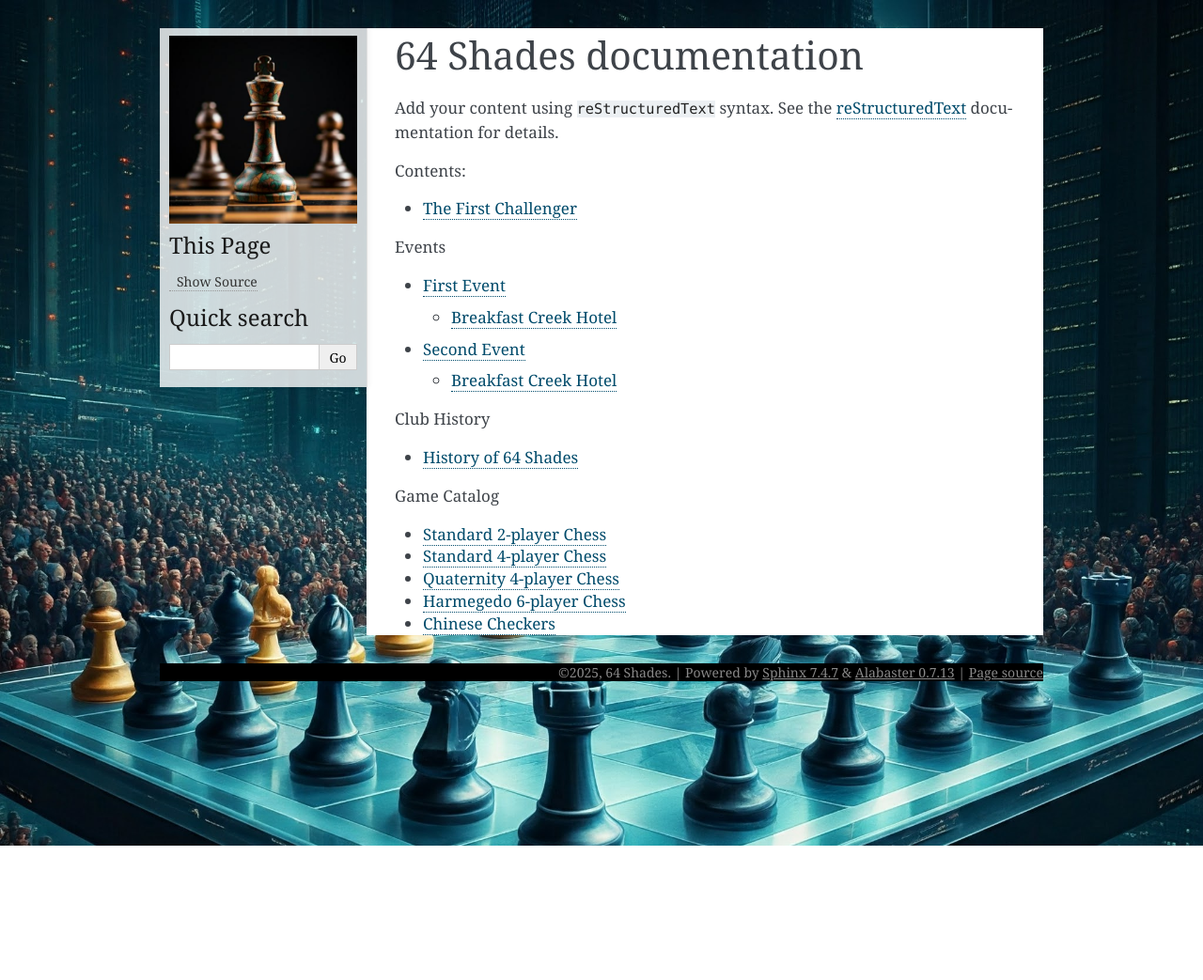
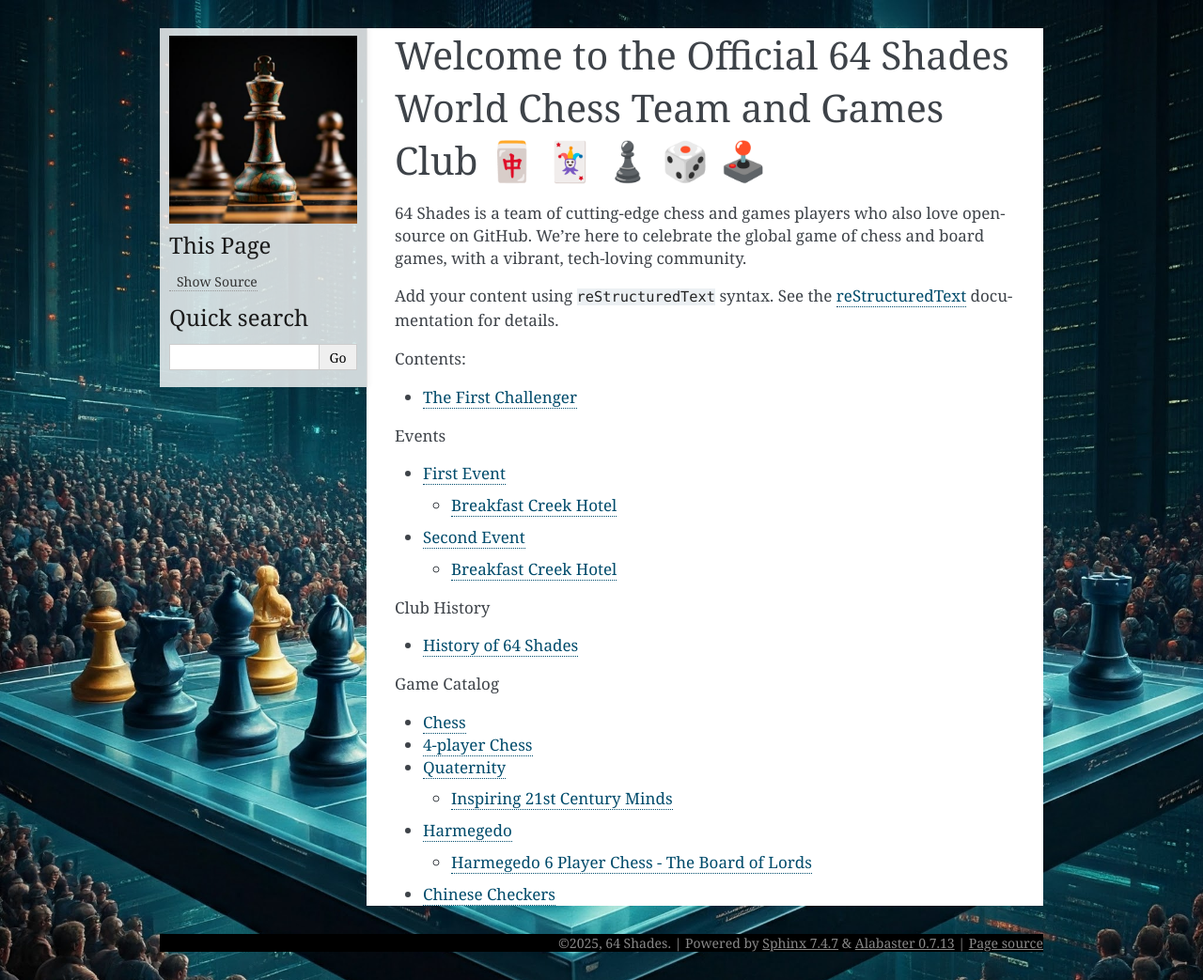
Before and after one commit to 64-shades/64-shades.github.io, a Sphinx documentation site: the page built from doc/source/index.rst, in a window 1280 px wide. Shown: the whole page at 94% size. Built offline with Sphinx 7.4.7, drawn with Linux system fonts in a browser that asks for light colours; before the commit the page ends 900 px from its top, so only the background shows below that.

Commit message:
Clean up nav and pages; add bg img (#89)

```diff
--- /dev/null
+++ b/doc/source/4-player-chess.rst
@@ -0,0 +1,4 @@
+4-player Chess
+==============
+
+2 to 4 players
--- a/doc/source/_static/js/page_background.js
+++ b/doc/source/_static/js/page_background.js
@@ -1,11 +1,11 @@
 
 // Map page IDs to their corresponding background image URLs
 const BG_MAP = {
-    "shades-documentation": "default_bg.jpg",
+    "welcome-to-the-official-64-shades-world-chess-team-and-games-club": "default_bg.jpg",
     "first-event":          "first-event-second-game.jpg",
     "second-event":         "second-event.jpg",
-    "game-catalog":         "the-life-and-games-of-mikhail-tal.jpg",
-    "the-first-challenger":  "first-event-first-game.jpg",
+    "quaternity":           "quaternity-wooden-set.jpg",
+    "the-first-challenger": "first-event-first-game.jpg",
     // Add more page IDs and their image paths here
 };
 
--- /dev/null
+++ b/doc/source/chess.rst
@@ -0,0 +1,4 @@
+Chess
+=====
+
+2 players only
--- a/doc/source/game-catalog/harmegedo-6-player-chess.rst
+++ /dev/null
@@ -1,4 +0,0 @@
-Harmegedo 6-player Chess
-========================
-
-2 to 6 players
--- a/doc/source/game-catalog/quaternity-4-player-chess.rst
+++ /dev/null
@@ -1,4 +0,0 @@
-Quaternity 4-player Chess
-=========================
-
-2 to 4 players
--- a/doc/source/game-catalog/standard-2-player-chess.rst
+++ /dev/null
@@ -1,4 +0,0 @@
-Standard 2-player Chess
-=======================
-
-2 players only
--- a/doc/source/game-catalog/standard-4-player-chess.rst
+++ /dev/null
@@ -1,4 +0,0 @@
-Standard 4-player Chess
-=======================
-
-2 to 4 players
--- /dev/null
+++ b/doc/source/harmegedo.rst
@@ -0,0 +1,7 @@
+Harmegedo
+=========
+
+Harmegedo 6 Player Chess - The Board of Lords
+---------------------------------------------
+
+2 to 6 players
--- a/doc/source/index.rst
+++ b/doc/source/index.rst
@@ -3,8 +3,11 @@
    You can adapt this file completely to your liking, but it should at least
    contain the root `toctree` directive.
 
-64 Shades documentation
-=======================
+Welcome to the Official 64 Shades World Chess Team and Games Club 🀄 🃏 ♟️ 🎲 🕹️
+=================================================================================
+
+64 Shades is a team of cutting-edge chess and games players who also love open-source on GitHub.
+We’re here to celebrate the global game of chess and board games, with a vibrant, tech-loving community.
 
 Add your content using ``reStructuredText`` syntax. See the
 `reStructuredText <https://www.sphinx-doc.org/en/master/usage/restructuredtext/index.html>`_
@@ -34,8 +37,8 @@ documentation for details.
    :maxdepth: 2
    :caption: Game Catalog
 
-   game-catalog/standard-2-player-chess.rst
-   game-catalog/standard-4-player-chess.rst
-   game-catalog/quaternity-4-player-chess.rst
-   game-catalog/harmegedo-6-player-chess.rst
-   game-catalog/chinese-checkers.rst
+   chess.rst
+   4-player-chess.rst
+   quaternity.rst
+   harmegedo.rst
+   chinese-checkers.rst
```
Also changed, not shown: doc/source/quaternity.rst (added, +12 -0 lines), doc/source/chinese-checkers.rst (renamed from doc/source/game-catalog/chinese-checkers.rst), 1 other file.
